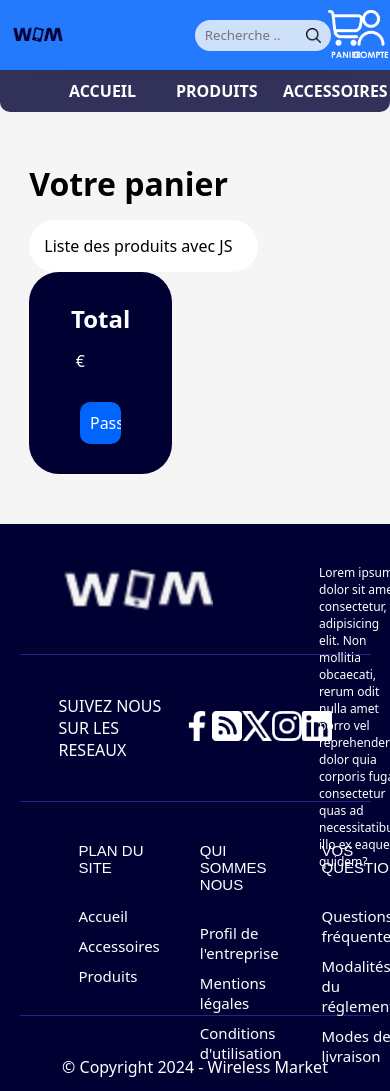
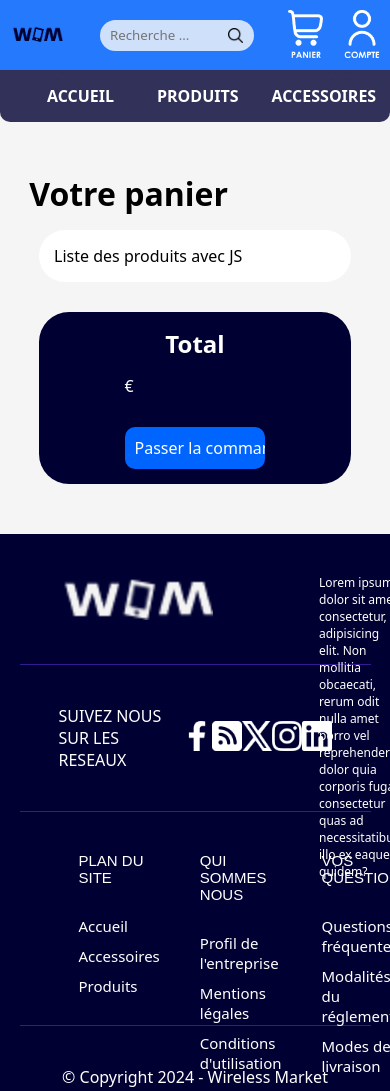
Before and after one commit to cryo-ghost/travail-de-versionning, a plain HTML site: page html/cart.html in a window 390 px wide. Shown: the top 1091 px of the page. Drawn offline with Linux system fonts and the light colour scheme.

Commit message:
Correction du problème de responsive sur le header et les pages products.html et cart.html

```diff
--- a/css/cart.css
+++ b/css/cart.css
@@ -16,9 +16,6 @@ body {
     margin: auto;
     background-color: rgb(245, 245, 245);
 }
-
-
-
 
 
 
@@ -43,12 +40,23 @@ body {
     flex-wrap: wrap;
     justify-content: space-between;
 }
+@media screen and (max-width:800px) {
+    .cartHome form {
+        justify-content: center;
+    }
+}
 
 .cartProducts {
     width: 60%;
     padding: 15px;
     background-color: white;
     border-radius: 30px;
+}
+@media screen and (max-width:800px) {
+    .cartProducts {
+        width: 85%;
+        margin: 0 0 30px 0;
+    }
 }
 
 .cartTotalPrice {
@@ -94,3 +102,15 @@ body {
     transform: scale(0.95);
     transition: 0.25s;
 }
+@media screen and (max-width:800px) {
+    .cartTotalPrice {
+        width: 85%;
+        padding: 15px;
+    }
+    .cartTotalPrice .totalPrice {
+        width: 25%;
+    }
+    .cartTotalPrice p {
+        width: 75%;
+    }
+}
--- a/css/headerFooter.css
+++ b/css/headerFooter.css
@@ -63,6 +63,15 @@ header {
     transform: scale(0.8);
     transition: 0.25s;
 }
+@media screen and (max-width:800px) {
+    #headerSearchDiv {
+        width: 50%;
+        justify-content: center;
+    }
+    #headerSearch {
+        width: 80%;
+    }
+}
 
 #headerCartLink{
     width: 5%;
@@ -92,6 +101,14 @@ header {
 #headerAccountIcon:active {
     transform: scale(0.95);
     transition: 0.25s;
+}
+@media screen and (max-width:800px) {
+    #headerCartLink{
+        width: 10%;
+    }
+    #headerAccountLink {
+        width: 10%;
+    }
 }
 
 nav {
@@ -127,11 +144,16 @@ nav a:active {
     transform: scale(0.95);
     transition: 0.25s;
 }
+@media screen and (max-width:800px) {
+    nav a {
+        width: 20%;
+        padding: 10px 1px 10px 1px;
+    }
+}
+
 
 
 /* CSS pour le footer •••••••••••••••••••••••••••••••••••••••••••••••••••••••••••••••••••••••••••••••••••••••••••••••••••• */
-
-
 
 
 footer {
```
Also changed, not shown: css/index.css (+3 -5 lines), css/products.css (+14 -5 lines).
